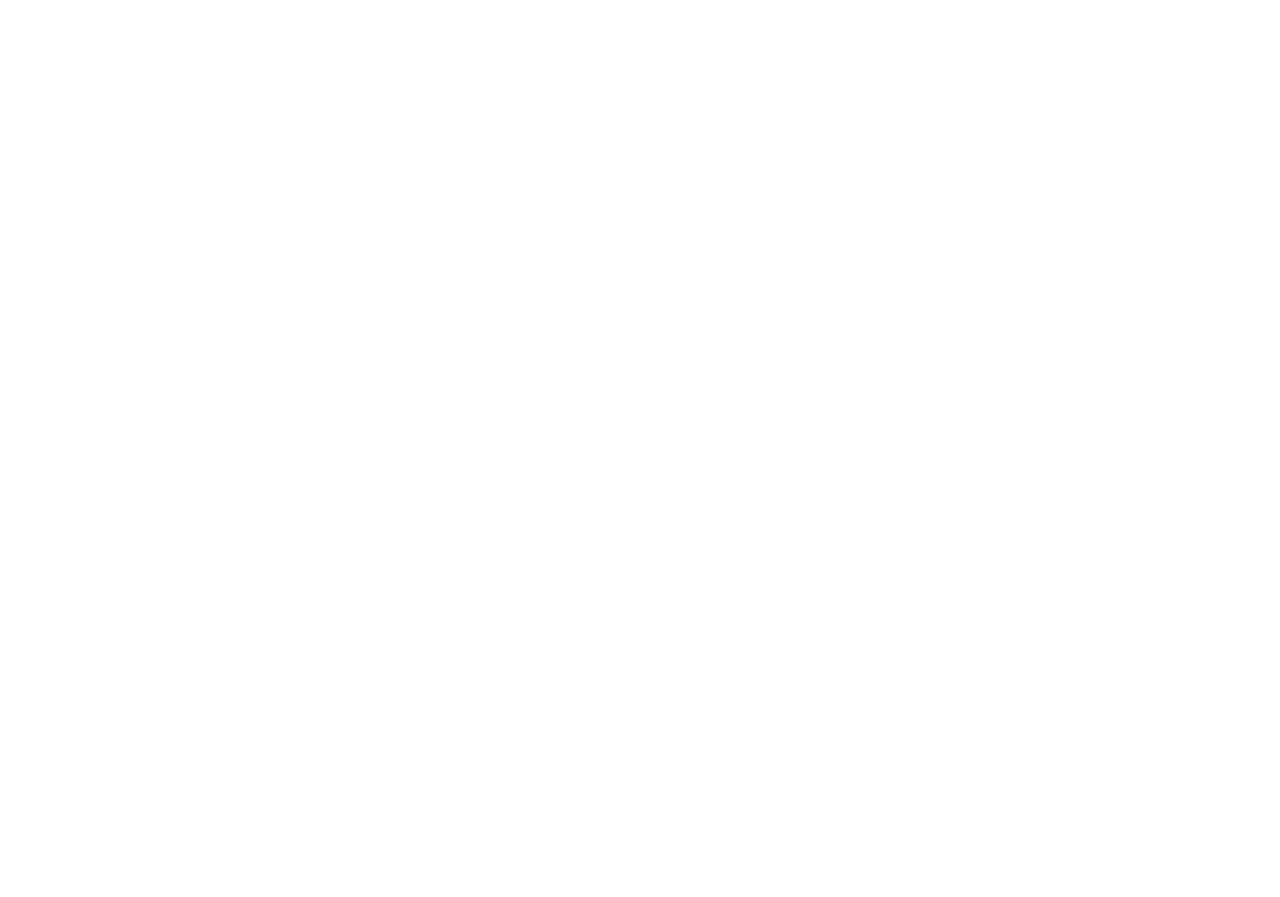
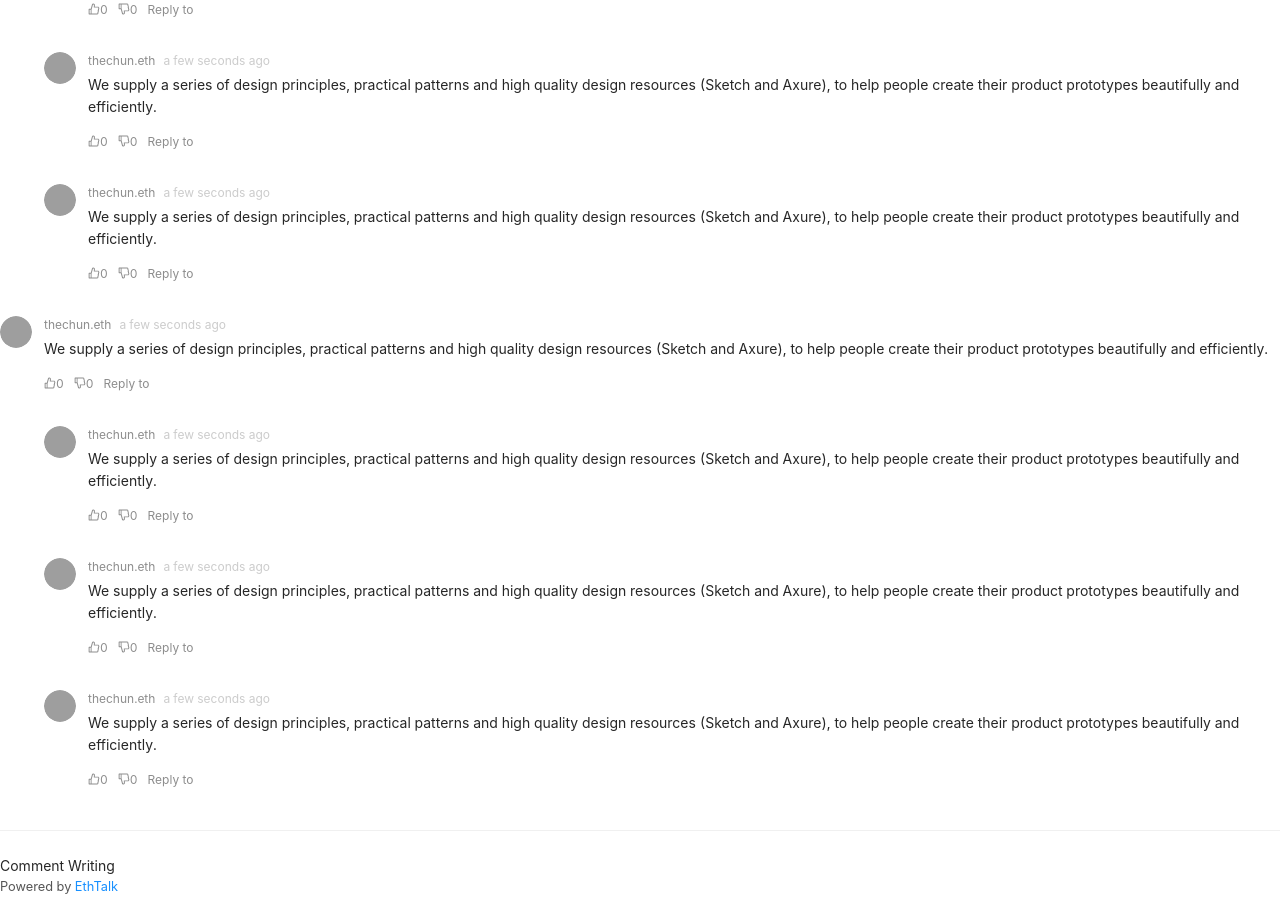
Before and after one commit to chunrapeepat/ethtalk.app, a React (Create React App) app in the folder packages/react-app/: page /embed in a window 1280 px wide. Shown: the part 240-1137 px from the top of the page. Before the commit the page ends 800 px from the top, so only its background shows below. Built offline with nearby package versions, Linux system fonts and the light colour scheme; grey boxes are pictures that could not be loaded.

Commit message:
Design comment layout

```diff
--- a/packages/react-app/package.json
+++ b/packages/react-app/package.json
@@ -15,7 +15,7 @@
     ]
   },
   "dependencies": {
-    "@ant-design/icons": "^4.2.2",
+    "@ant-design/icons": "^4.6.4",
     "@apollo/react-hooks": "^4.0.0",
     "@ramp-network/ramp-instant-sdk": "^2.2.0",
     "@testing-library/jest-dom": "^5.11.4",
@@ -47,6 +47,7 @@
     "react-qr-reader": "^2.2.1",
     "react-router-dom": "^5.2.0",
     "react-scripts": "4.0.0",
+    "styled-components": "^5.3.1",
     "walletlink": "^2.1.5",
     "web3modal": "^1.9.1"
   },
--- a/packages/react-app/src/EmbedPage.jsx
+++ b/packages/react-app/src/EmbedPage.jsx
@@ -1,5 +1,38 @@
+import styled from "styled-components";
+import Comment from "./components/Comment";
+import { Divider } from "antd";
+
+const Footer = styled.span`
+  display: block;
+  color: #555;
+  font-weight: normal;
+  font-size: 0.8rem;
+`;
+
 const EmbedPage = () => {
-  return <div>Embed Page</div>;
+  return (
+    <>
+      <h3>26 comments</h3>
+      <Comment>
+        <Comment />
+        <Comment />
+        <Comment />
+      </Comment>
+      <Comment>
+        <Comment />
+        <Comment />
+        <Comment />
+      </Comment>
+      <Divider />
+      <div>Comment Writing</div>
+      <Footer>
+        Powered by{" "}
+        <a href="https://ethtalk.app" target="_blank">
+          EthTalk
+        </a>
+      </Footer>
+    </>
+  );
 };
 
 export default EmbedPage;
--- /dev/null
+++ b/packages/react-app/src/components/Comment.jsx
@@ -0,0 +1,61 @@
+import React, { createElement, useState } from "react";
+import { Comment as AntdComment, Tooltip, Avatar } from "antd";
+import moment from "moment";
+import { DislikeOutlined, LikeOutlined, DislikeFilled, LikeFilled } from "@ant-design/icons";
+
+const Comment = ({ children }) => {
+  const [likes, setLikes] = useState(0);
+  const [dislikes, setDislikes] = useState(0);
+  const [action, setAction] = useState(null);
+
+  const like = () => {
+    setLikes(1);
+    setDislikes(0);
+    setAction("liked");
+  };
+
+  const dislike = () => {
+    setLikes(0);
+    setDislikes(1);
+    setAction("disliked");
+  };
+
+  const actions = [
+    <Tooltip key="comment-basic-like" title="Like">
+      <span onClick={like}>
+        {createElement(action === "liked" ? LikeFilled : LikeOutlined)}
+        <span className="comment-action">{likes}</span>
+      </span>
+    </Tooltip>,
+    <Tooltip key="comment-basic-dislike" title="Dislike">
+      <span onClick={dislike}>
+        {React.createElement(action === "disliked" ? DislikeFilled : DislikeOutlined)}
+        <span className="comment-action">{dislikes}</span>
+      </span>
+    </Tooltip>,
+    <span key="comment-basic-reply-to">Reply to</span>,
+  ];
+
+  return (
+    <AntdComment
+      actions={actions}
+      author={<a>thechun.eth</a>}
+      avatar={<Avatar src="https://zos.alipayobjects.com/rmsportal/ODTLcjxAfvqbxHnVXCYX.png" alt="Han Solo" />}
+      content={
+        <p>
+          We supply a series of design principles, practical patterns and high quality design resources (Sketch and
+          Axure), to help people create their product prototypes beautifully and efficiently.
+        </p>
+      }
+      datetime={
+        <Tooltip title={moment().format("YYYY-MM-DD HH:mm:ss")}>
+          <span>{moment().fromNow()}</span>
+        </Tooltip>
+      }
+    >
+      {children}
+    </AntdComment>
+  );
+};
+
+export default Comment;
```
